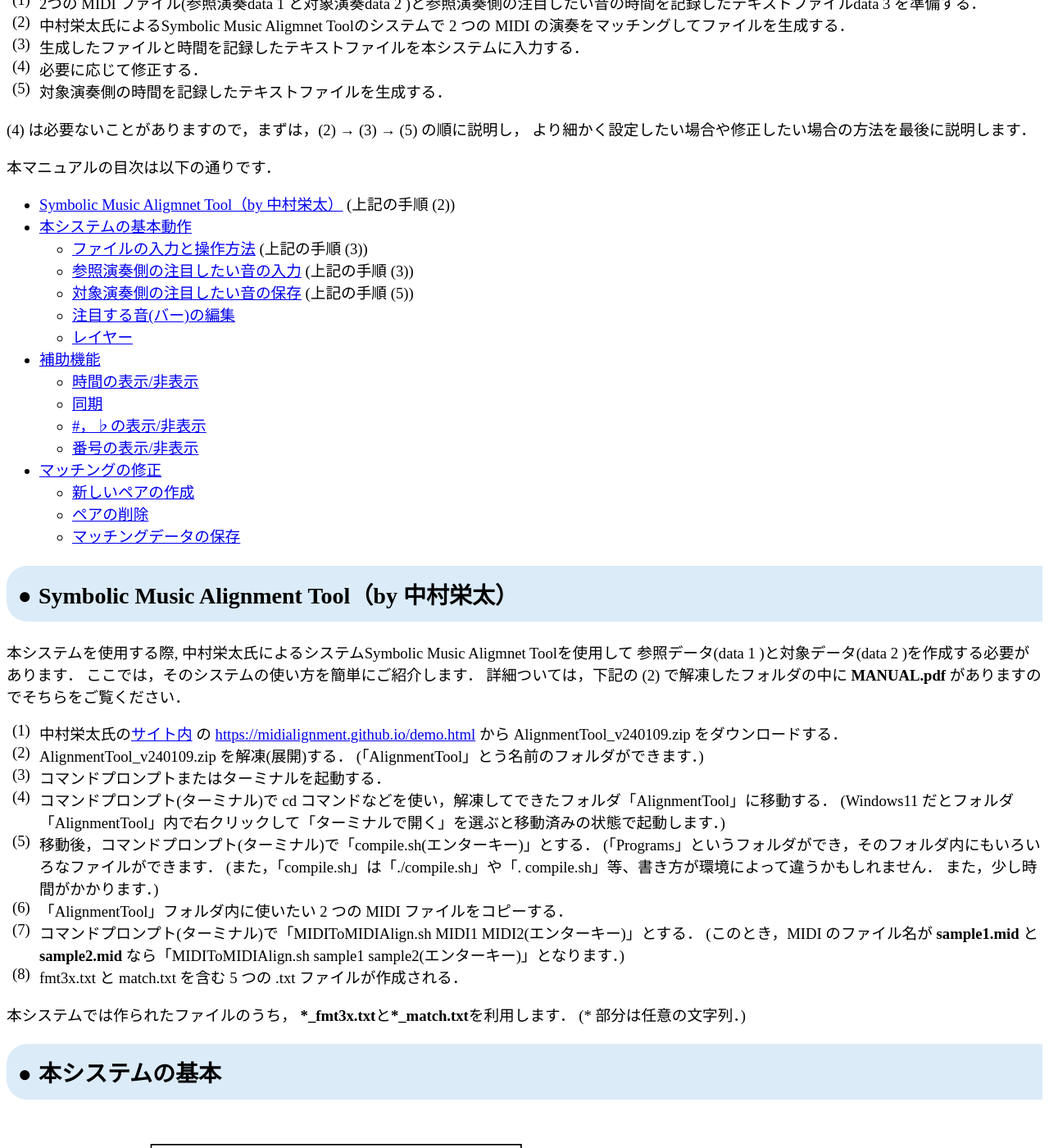
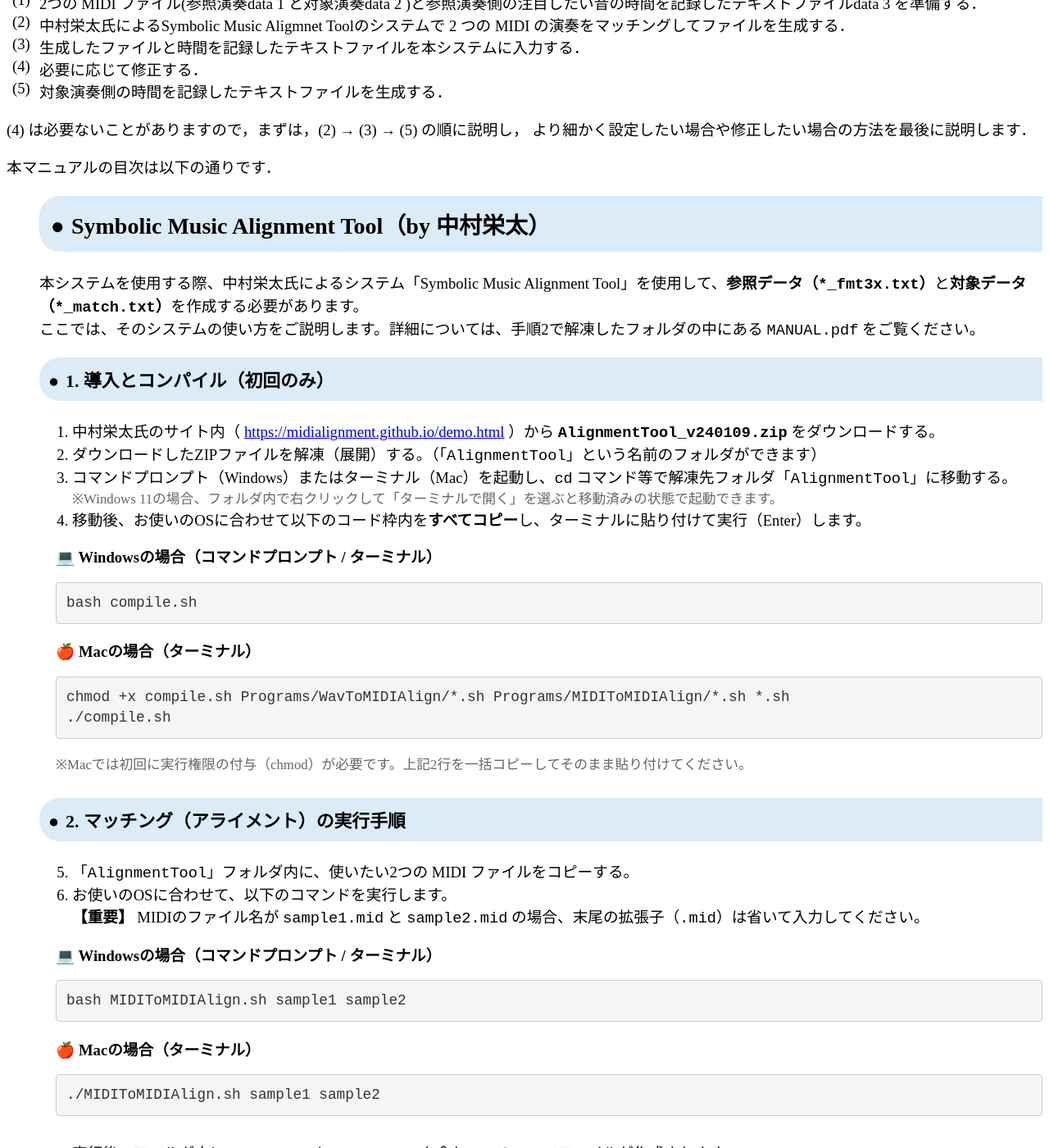
Before and after one commit to akikowashino/akikowashino.github.io, a Jekyll site: the page midi2midi/manual.html, which Jekyll copies as it is, in a window 1280 px wide and 1400 px high, scrolled down 756 px. Shown: the whole window at 82% size. Built offline with Jekyll 4.4.1, drawn with Linux system fonts in a browser that asks for light colours; some of the changed text lies outside the part shown.

Commit message:
Update manual.html

```diff
--- a/midi2midi/manual.html
+++ b/midi2midi/manual.html
@@ -45,6 +45,65 @@
 <p>
 本マニュアルの目次は以下の通りです．
 <ul>
+
+
+<h2 id="eitanakamura">Symbolic Music Alignment Tool（by 中村栄太）</h2>
+
+<p>本システムを使用する際、中村栄太氏によるシステム「Symbolic Music Alignment Tool」を使用して、<strong>参照データ（<code>*_fmt3x.txt</code>）</strong>と<strong>対象データ（<code>*_match.txt</code>）</strong>を作成する必要があります。<br>
+ここでは、そのシステムの使い方をご説明します。詳細については、手順2で解凍したフォルダの中にある <code>MANUAL.pdf</code> をご覧ください。</p>
+
+<h3>1. 導入とコンパイル（初回のみ）</h3>
+
+<ol>
+  <li>中村栄太氏のサイト内（ <a href="https://midialignment.github.io/demo.html" target="_blank">https://midialignment.github.io/demo.html</a> ）から <strong><code>AlignmentTool_v240109.zip</code></strong> をダウンロードする。</li>
+  <li>ダウンロードしたZIPファイルを解凍（展開）する。（「<code>AlignmentTool</code>」という名前のフォルダができます）</li>
+  <li>コマンドプロンプト（Windows）またはターミナル（Mac）を起動し、<code>cd</code> コマンド等で解凍先フォルダ「<code>AlignmentTool</code>」に移動する。<br>
+  <span style="font-size: 0.9em; color: #666;">※Windows 11の場合、フォルダ内で右クリックして「ターミナルで開く」を選ぶと移動済みの状態で起動できます。</span></li>
+  <li>移動後、お使いのOSに合わせて以下のコード枠内を<strong>すべてコピー</strong>し、ターミナルに貼り付けて実行（Enter）します。</li>
+</ol>
+
+<div style="margin-left: 20px; margin-bottom: 30px;">
+  <p><strong>💻 Windowsの場合（コマンドプロンプト / ターミナル）</strong></p>
+  <pre style="background-color: #f5f5f5; border: 1px solid #ccc; border-radius: 4px; padding: 12px; overflow-x: auto;"><code style="font-family: monospace; font-size: 0.95em; color: #333; line-height: 1.4;">bash compile.sh</code></pre>
+
+  <p style="margin-top: 15px;"><strong>🍎 Macの場合（ターミナル）</strong></p>
+  <pre style="background-color: #f5f5f5; border: 1px solid #ccc; border-radius: 4px; padding: 12px; overflow-x: auto;"><code style="font-family: monospace; font-size: 0.95em; color: #333; line-height: 1.4;">chmod +x compile.sh Programs/WavToMIDIAlign/*.sh Programs/MIDIToMIDIAlign/*.sh *.sh
+./compile.sh</code></pre>
+  <p style="font-size: 0.9em; color: #666; margin-top: 5px;">※Macでは初回に実行権限の付与（chmod）が必要です。上記2行を一括コピーしてそのまま貼り付けてください。</p>
+</div>
+
+
+<h3>2. マッチング（アライメント）の実行手順</h3>
+
+<ol start="5">
+  <li>「<code>AlignmentTool</code>」フォルダ内に、使いたい2つの MIDI ファイルをコピーする。</li>
+  <li>お使いのOSに合わせて、以下のコマンドを実行します。<br>
+  <strong>【重要】</strong> MIDIのファイル名が <code>sample1.mid</code> と <code>sample2.mid</code> の場合、末尾の拡張子（<code>.mid</code>）は省いて入力してください。</li>
+</ol>
+
+<div style="margin-left: 20px; margin-bottom: 30px;">
+  <p><strong>💻 Windowsの場合（コマンドプロンプト / ターミナル）</strong></p>
+  <pre style="background-color: #f5f5f5; border: 1px solid #ccc; border-radius: 4px; padding: 12px; overflow-x: auto;"><code style="font-family: monospace; font-size: 0.95em; color: #333; line-height: 1.4;">bash MIDIToMIDIAlign.sh sample1 sample2</code></pre>
+
+  <p style="margin-top: 15px;"><strong>🍎 Macの場合（ターミナル）</strong></p>
+  <pre style="background-color: #f5f5f5; border: 1px solid #ccc; border-radius: 4px; padding: 12px; overflow-x: auto;"><code style="font-family: monospace; font-size: 0.95em; color: #333; line-height: 1.4;">./MIDIToMIDIAlign.sh sample1 sample2</code></pre>
+</div>
+
+<ol start="7">
+  <li>実行後、フォルダ内に <code>fmt3x.txt</code> と <code>match.txt</code> を含む 5 つの <code>.txt</code> ファイルが作成されます。</li>
+</ol>
+
+<div style="background-color: #fff9e6; border-left: 4px solid #ffcc00; padding: 12px; margin-top: 20px; margin-bottom: 40px;">
+  <p style="margin: 0; font-weight: bold;">📌 本システムでの利用について</p>
+  <p style="margin: 5px 0 0 0;">本システム（MIDI2MIDI）では、生成されたファイルのうち <strong><code>*_fmt3x.txt</code></strong> と <strong><code>*_match.txt</code></strong> の2つを利用します。（<code>*</code> 部分には任意の文字列が入ります）</p>
+</div>
+
+
+
+
+
+
+
 <li><a href="#eitanakamura">Symbolic Music Aligmnet Tool（by 中村栄太）</a> (上記の手順 (2))
 <li><a href="#view">本システムの基本動作
 	<ul>
```
